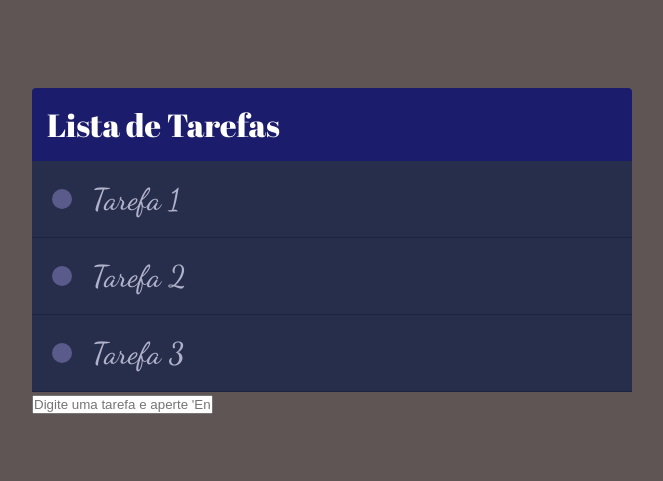
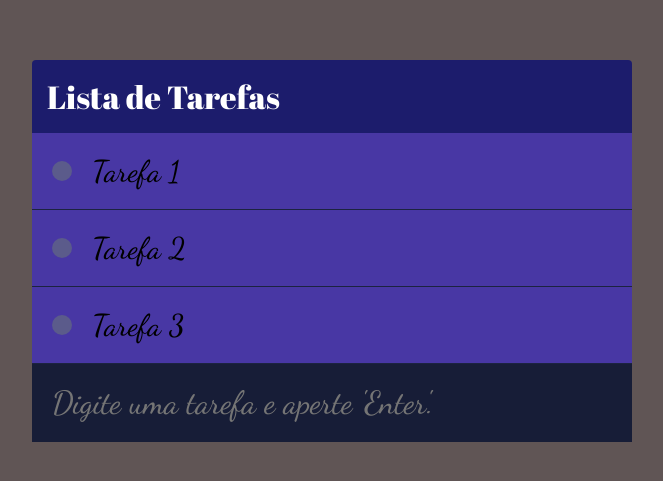
Before and after one commit to jesseprogran/lista-de-tarefas, a plain HTML site: page index.html in a window 1280 px wide. Shown: the part 149-630 px from the top of the page, without its empty margins (308-971 px from the left). Drawn offline with Linux system fonts and the light colour scheme.

Commit message:
Feito pasta para arquivo css e js e finalizado css

```diff
--- a/style.css
+++ b/css/style.css
@@ -41,15 +41,18 @@ body {
   position: relative;
   font-size: 30px;
   font-family: 'Dancing Script', cursive;
-  background-color: #262e4c;
+  background-color: #4837a4;
   border-bottom: 1px solid #1c2340;
-  color: #b1b2c9;
+  color: #000000;
   display: flex;
   align-items: center;
   padding: 20px;
   transition: background-color 300ms ease;
 }
 
+.wrapper-list ul.list li:hover {
+  background-color: #565e78;
+}
 .wrapper-list ul.list li:hover button.remove {
   opacity: 1;
 }
@@ -92,3 +95,18 @@ body {
   color: white;
   display: block;
 }
+
+.todolist footer {
+  background-color: #171d37;
+}
+
+.todolist footer input {
+  background-color: #171d37;
+  border: none;
+  outline: none;
+  width: 90%;
+  padding: 20px;
+  font-family: 'Dancing Script', cursive;
+  font-size: 2em;
+  color: rgb(255, 255, 255);
+}
--- a/index.html
+++ b/index.html
@@ -6,7 +6,7 @@
   <meta name="viewport" content="width=device-width, initial-scale=1.0">
   <title>Lista De Tarefas</title>
 
-  <link rel="stylesheet" href="style.css">
+  <link rel="stylesheet" href="./css/style.css">
 </head>
 <body>
   <div class="todolist">
@@ -43,7 +43,7 @@
       <input type="text" id="inputTask" placeholder="Digite uma tarefa e aperte 'Enter'.">
     </footer>
 
-    <script src="script.js"></script>
+    <script src="./js/script.js"></script>
   </div>
 </body>
 </html>
```
Also changed, not shown: js/script.js (added).
